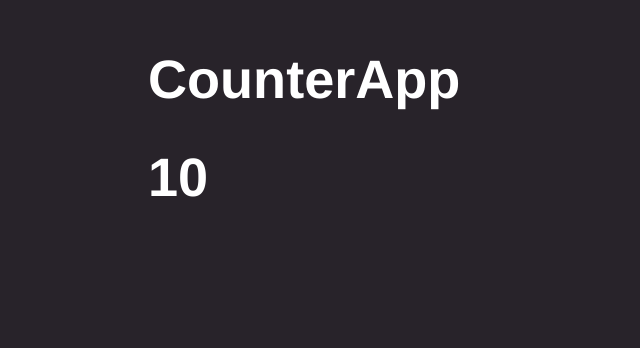
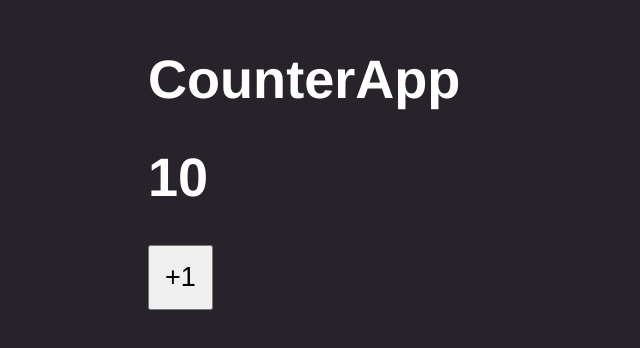
Before and after one commit to anse128/react-vite-counter-app, a React (Vite) app: page / in a window 1280 px wide. Shown: the part 136-484 px from the top of the page, without its empty margins (0-640 px from the left). Built offline with nearby package versions, Linux system fonts and the light colour scheme.

Commit message:
click event

```diff
--- a/src/CounterApp.jsx
+++ b/src/CounterApp.jsx
@@ -1,10 +1,24 @@
 import PropTypes from 'prop-types'
 
-export const CounterApp = ({value}) => {
+const handleAdd = (event, newValue) => {
+    console.log(event)
+    // console.log(newValue)
+}
+
+export const CounterApp = ({ value }) => {
+
+    // function handleAdd(event, newValue) {
+    //     console.log(event)
+    //     console.log(newValue)
+    // }
     return (
         <>
             <h1>CounterApp</h1>
             <h1>{value}</h1>
+            {/* <button onClick={(event) => handleAdd(event, 'Hola')}> */}
+            <button onClick={handleAdd}>
+                +1
+            </button >
         </>
 
     )
--- a/src/styles.css
+++ b/src/styles.css
@@ -5,3 +5,8 @@ html, body {
     font-size: 1.3rem;
     padding: 70px;
 }
+
+button {
+    padding: 15px;
+    font-size: 1.3rem;
+}
```
